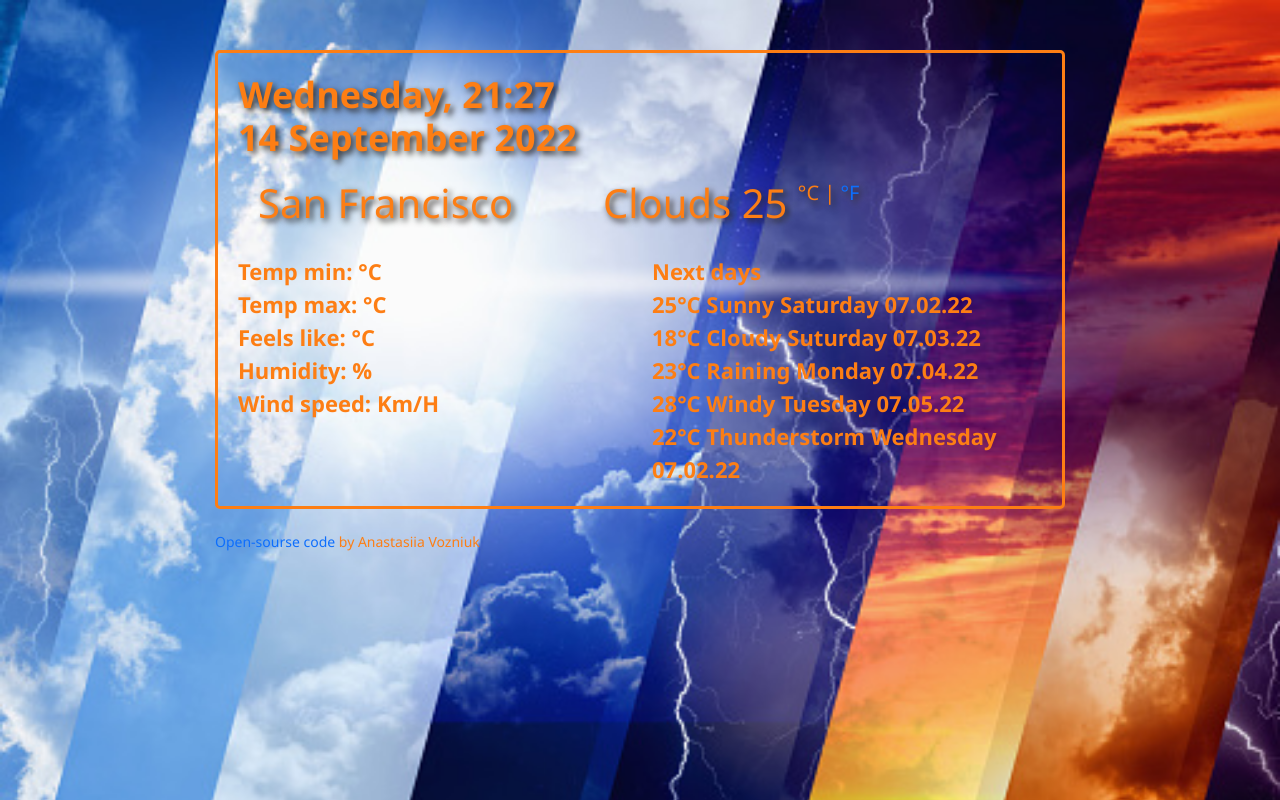
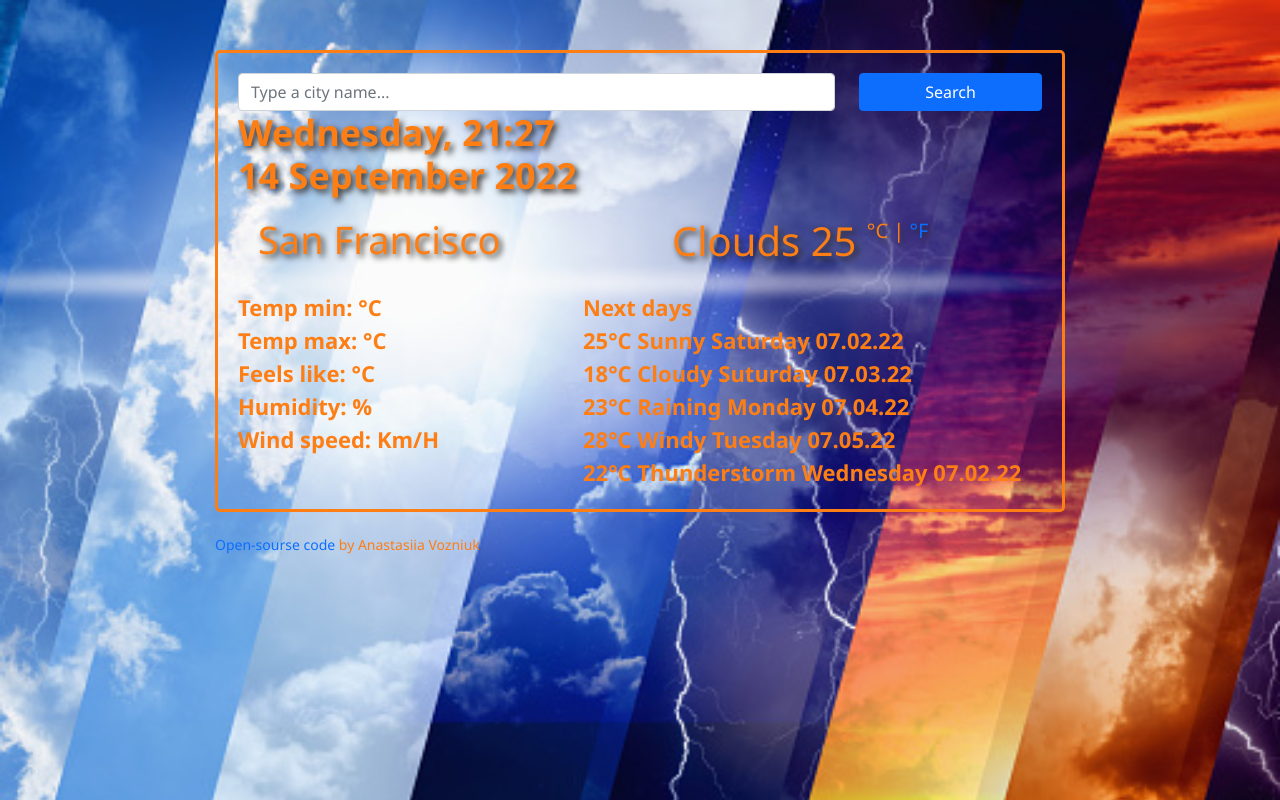
Before and after one commit to AnastasiiaVozniuk/homework6-weather-app, a plain HTML site: page index.html in a window 1280 px wide. Drawn offline with nearby package versions, Linux system fonts and the light colour scheme; no server answers.

Commit message:
Addee the search engine

```diff
--- a/index.html
+++ b/index.html
@@ -17,23 +17,44 @@
   <body>
     <div class="conteiner">
       <div class="weather-app">
+        <form id="search-form">
+          <div class="row">
+            <div class="col-9">
+              <input
+                type="search"
+                placeholder="Type a city name..."
+                autocomplete="off"
+                class="form-control"
+                id="city-input"
+              />
+            </div>
+            <div class="col-3">
+              <input
+                type="submit"
+                value="Search"
+                class="btn btn-primary w-100"
+              />
+            </div>
+          </div>
+        </form>
         <h3>
           <div>
-            <strong id="time"></strong></br></strong>
+            <strong id="time"></strong>
+            <br />
           </div>
         </h3>
         <div class="row">
-          <div class="col-5">
+          <div class="col-6">
             <h1 id="city">San Francisco</h1>
           </div>
-          <div class="col-7">
+          <div class="col-6">
             <h2 class="description">
               <span id="description">clouds</span>
               <span id="temperature">25</span>
               <small>°C | <a href="#"> °F </a></small>
             </h2>
           </div>
-          <div class="col-6">
+          <div class="col-5">
             <ul>
               <li>Temp min: <span id="minTemp"></span> °C</li>
               <li>Temp max: <span id="maxTemp"></span> °C</li>
@@ -42,7 +63,7 @@
               <li>Wind speed: <span id="windSpeed"></span> Km/H</li>
             </ul>
           </div>
-          <div class="col-6">
+          <div class="col-7">
             <ul>
               <li>Next days</li>
               <li>25°C Sunny Saturday 07.02.22</li>
--- a/src.js
+++ b/src.js
@@ -10,20 +10,30 @@ function displayTemperature(response) {
 
   temperatureElement.innerHTML = Math.round(response.data.main.temp);
   cityElement.innerHTML = response.data.name;
-  descriptionElement.innerHTML = response.data.weather[0].description;
+  descriptionElement.innerHTML = response.data.weather[0].main;
   minTempElement.innerHTML = Math.round(response.data.main.temp_min);
   maxTempElement.innerHTML = Math.round(response.data.main.temp_max);
   feelsTempElement.innerHTML = Math.round(response.data.main.feels_like);
   humiditylement.innerHTML = Math.round(response.data.main.humidity);
   windElement.innerHTML = Math.round(response.data.wind.speed);
 }
-apiKey = "bf90d790470a54580c421cafda702bd7";
-apiUrlMain = "https://api.openweathermap.org/data/2.5/weather?";
-let city = "New York";
-apiUrlEnd = `q=${city}&appid=${apiKey}&units=metric`;
-apiUrl = `${apiUrlMain}${apiUrlEnd}`;
 
-axios.get(apiUrl).then(displayTemperature);
+function search(city) {
+  apiKey = "bf90d790470a54580c421cafda702bd7";
+  apiUrlMain = "https://api.openweathermap.org/data/2.5/weather?";
+  apiUrlEnd = `q=${city}&appid=${apiKey}&units=metric`;
+  apiUrl = `${apiUrlMain}${apiUrlEnd}`;
+  axios.get(apiUrl).then(displayTemperature);
+}
+search("New York");
+
+function submitForm(event) {
+  event.preventDefault();
+  let cityInputElement = document.querySelector("#city-input");
+  search(cityInputElement.value);
+}
+let form = document.querySelector("#search-form");
+form.addEventListener("submit", submitForm);
 
 function formatDate(date) {
   let days = [
--- a/style.css
+++ b/style.css
@@ -15,7 +15,7 @@ body {
   border-radius: 5px;
 }
 h1 {
-  font-size: 40px;
+  font-size: 38px;
   padding: 20px;
   text-shadow: 3px 3px 6px #2c2825;
 }
```
